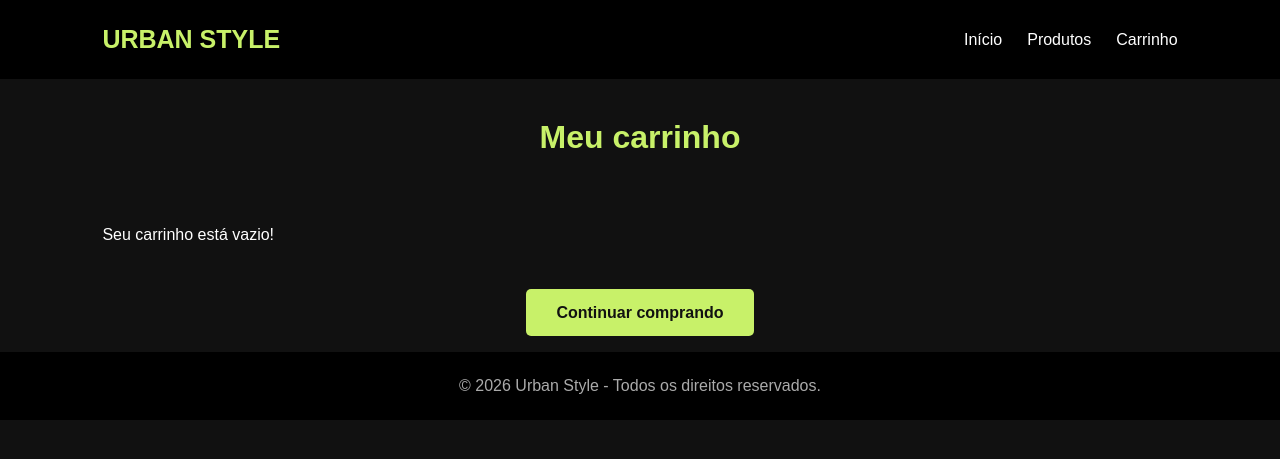
After one commit to vetaras/urban-style, a Flask app: page /carrinho in a window 1280 px wide. The commit adds this page. Shown: the top 459 px of the page. Run offline with Flask 3, Linux system fonts and the light colour scheme.

Commit message:
feat: implementa carrinho de compras com session

```diff
--- a/app.py
+++ b/app.py
@@ -1,7 +1,9 @@
 
-from flask import Flask, render_template
+from flask import Flask, render_template, session, redirect, url_for
 
 app = Flask(__name__)
+
+app.secret_key = "urban_style_chave_secreta"
 
 lista_produtos = [
     {
@@ -41,9 +43,50 @@ def pagina_produtos():
     return render_template("produtos.html", produtos=lista_produtos)
 
 
+@app.route("/adicionar/<int:produto_id>", methods=["POST"])
+def adicionar_carrinho(produto_id):
+    carrinho = session.get("carrinho", [])
+
+    carrinho.append(produto_id)
+
+    session["carrinho"] = carrinho
+
+    return redirect(url_for("pagina_produtos"))
+
+
 @app.route("/carrinho")
 def carrinho():
-    return render_template("carrinho.html")
+    ids_carrinho = session.get("carrinho", [])
+
+    produtos_carrinho = []
+
+    for produto_id in ids_carrinho:
+        for produto in lista_produtos:
+            if produto["id"] == produto_id:
+                produtos_carrinho.append(produto)
+
+    total = 0
+
+    for produto in produtos_carrinho:
+        total += produto["preco"]
+
+    return render_template(
+        "carrinho.html",
+        carrinho=produtos_carrinho,
+        total=total
+    )
+
+
+@app.route("/remover/<int:produto_id>", methods=["POST"])
+def remover_carrinho(produto_id):
+    ids_carrinho = session.get("carrinho", [])
+
+    if produto_id in ids_carrinho:
+        ids_carrinho.remove(produto_id)
+
+    session["carrinho"] = ids_carrinho
+
+    return redirect(url_for("carrinho"))
 
 
 if __name__ == "__main__":
--- /dev/null
+++ b/templates/carrinho.html
@@ -0,0 +1,61 @@
+
+<!DOCTYPE html>
+<html lang="pt-br">
+<head>
+    <meta charset="UTF-8">
+    <meta name="viewport" content="width=device-width, initial-scale=1.0">
+    <title>Carrinho - Urban Style</title>
+    <link rel="stylesheet" href="{{ url_for('static', filename='style.css') }}">
+</head>
+<body>
+
+    <header>
+        <h1>URBAN STYLE</h1>
+
+        <nav>
+            <a href="/">Início</a>
+            <a href="/produtos">Produtos</a>
+            <a href="/carrinho">Carrinho</a>
+        </nav>
+    </header>
+
+    <main>
+        <h2>Meu carrinho</h2>
+
+        <section class="produtos">
+
+            {% if carrinho %}
+                {% for produto in carrinho %}
+                    <div class="produto">
+                        <h3>{{ produto.nome }}</h3>
+                        <p>Categoria: {{ produto.categoria }}</p>
+                        <p>Preço: R$ {{ "%.2f"|format(produto.preco) }}</p>
+
+                        <form action="{{ url_for('remover_carrinho', produto_id=produto.id) }}" method="POST">
+                            <button type="submit">Remover</button>
+                        </form>
+                    </div>
+                {% endfor %}
+
+                <div class="produto">
+                    <h3>Total: R$ {{ "%.2f"|format(total) }}</h3>
+                </div>
+
+            {% else %}
+                <p>Seu carrinho está vazio!</p>
+            {% endif %}
+
+        </section>
+
+        <div style="text-align: center; margin: 30px;">
+            <a href="/produtos" class="botao">Continuar comprando</a>
+        </div>
+
+    </main>
+
+    <footer>
+        <p>© 2026 Urban Style - Todos os direitos reservados.</p>
+    </footer>
+
+</body>
+</html>
--- a/templates/produtos.html
+++ b/templates/produtos.html
@@ -28,7 +28,9 @@
                     <h3>{{ produto.nome }}</h3>
                     <p>Categoria: {{ produto.categoria }}</p>
                     <p>Preço: R$ {{ "%.2f"|format(produto.preco) }}</p>
-                    <button>Adicionar ao carrinho</button>
+                    <form action="{{ url_for('adicionar_carrinho', produto_id=produto.id) }}" method="POST">
+                        <button type="submit">Adicionar ao carrinho</button>
+                    </form>
                 </div>
             {% endfor %}
         </section>
```
